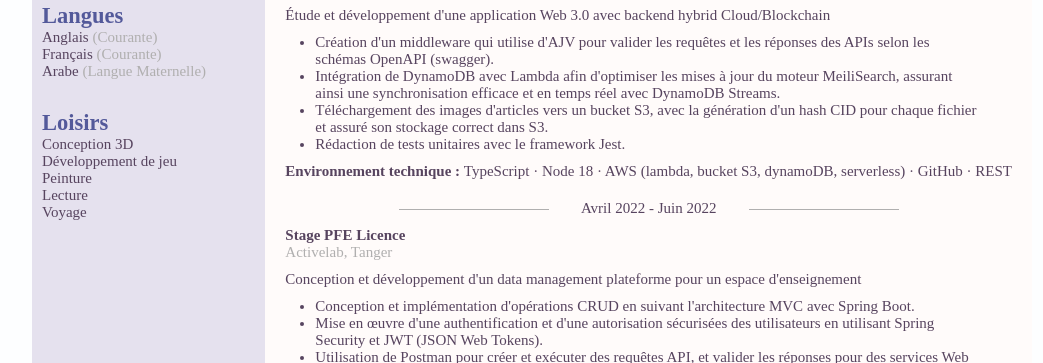
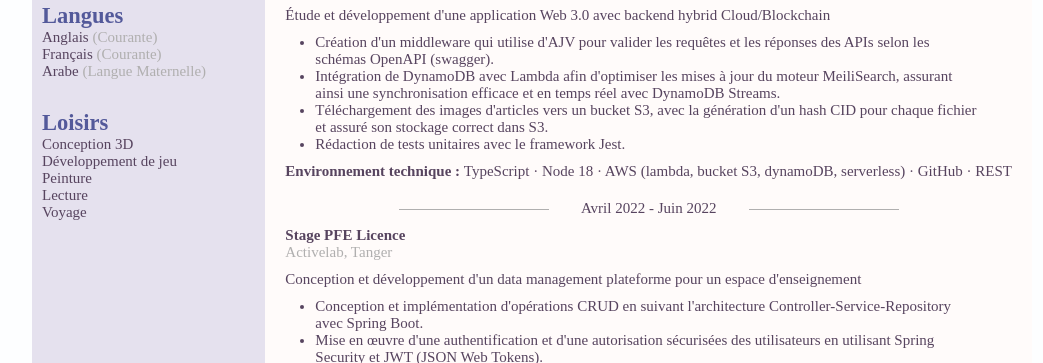
Before and after one commit to taflur/CV, a plain HTML site: page index.html in a window 1280 px wide. Shown: the part 433-796 px from the top of the page, without its empty margins (108-1151 px from the left). Drawn offline with Linux system fonts and the light colour scheme.

Commit message:
modifications 2

```diff
--- a/index.html
+++ b/index.html
@@ -86,7 +86,7 @@
 					<div>Conception et développement d'un data management
                         plateforme pour un espace d'enseignement</div>
 					<ul>
-						<li>Conception et implémentation d'opérations CRUD en suivant l'architecture MVC avec Spring Boot.</li>
+						<li>Conception et implémentation d'opérations CRUD en suivant l'architecture Controller-Service-Repository avec Spring Boot.</li>
 						<li>Mise en œuvre d'une authentification et d'une autorisation sécurisées des utilisateurs en utilisant
 							Spring Security et JWT (JSON Web Tokens).</li>
 						<li>Utilisation de Postman pour créer et exécuter des requêtes API,
```
